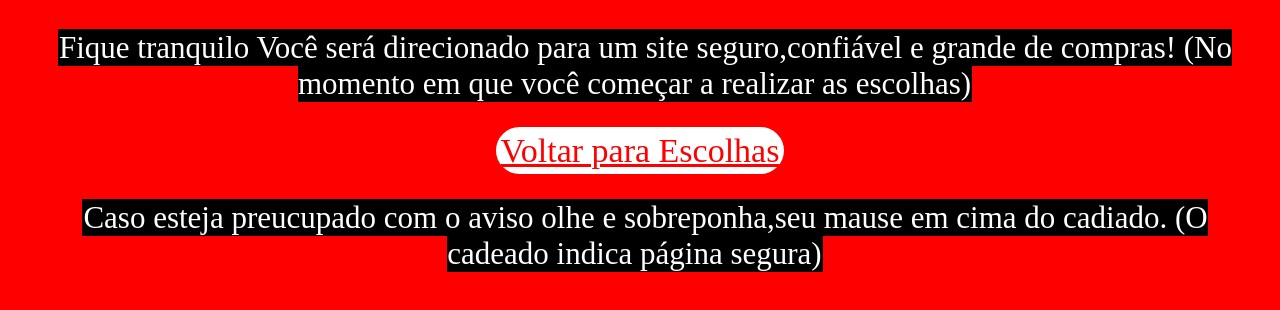
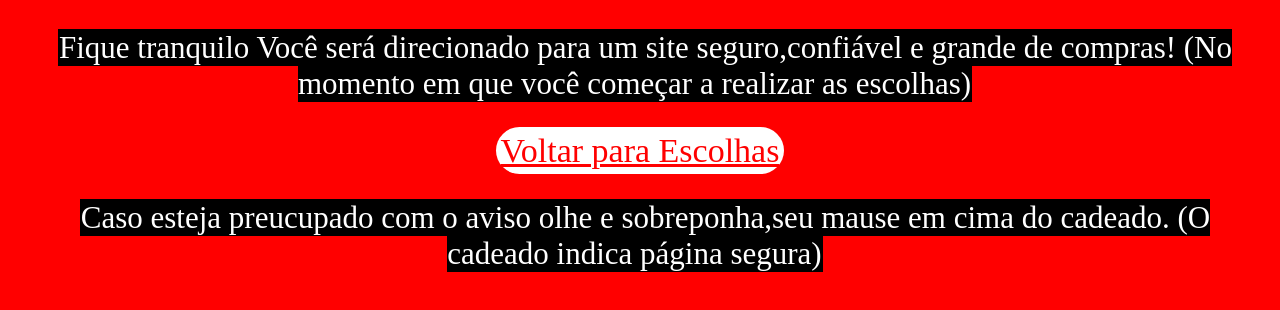
Before and after one commit to Watchies/Sua-Seguranca, a plain HTML site: page index.html in a window 1280 px wide. Drawn offline with Linux system fonts and the light colour scheme.

Commit message:
Update index.html

```diff
--- a/index.html
+++ b/index.html
@@ -8,7 +8,7 @@
 </div>
 
     <div align="center" class="conteinerP">
-<p2>Caso esteja preucupado com o aviso olhe e sobreponha,seu mause em cima do cadiado. (O cadeado indica página segura)</p2>
+<p2>Caso esteja preucupado com o aviso olhe e sobreponha,seu mause em cima do cadeado. (O cadeado indica página segura)</p2>
     </div>
 
   </body>
```
